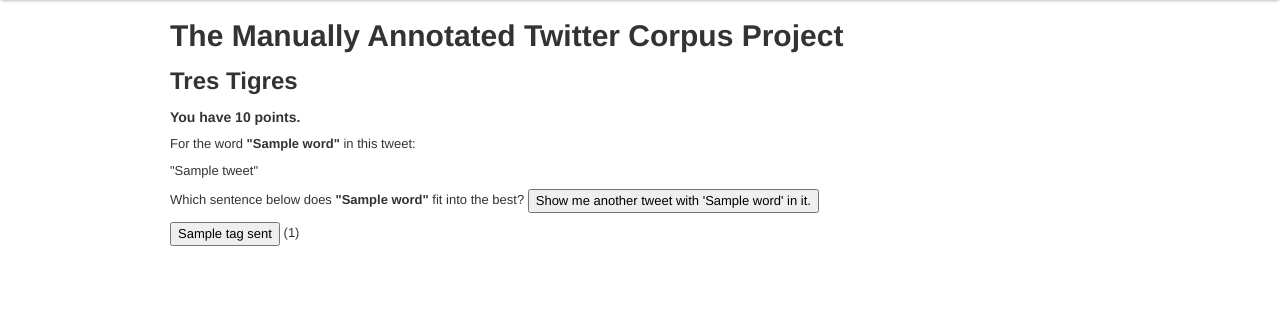
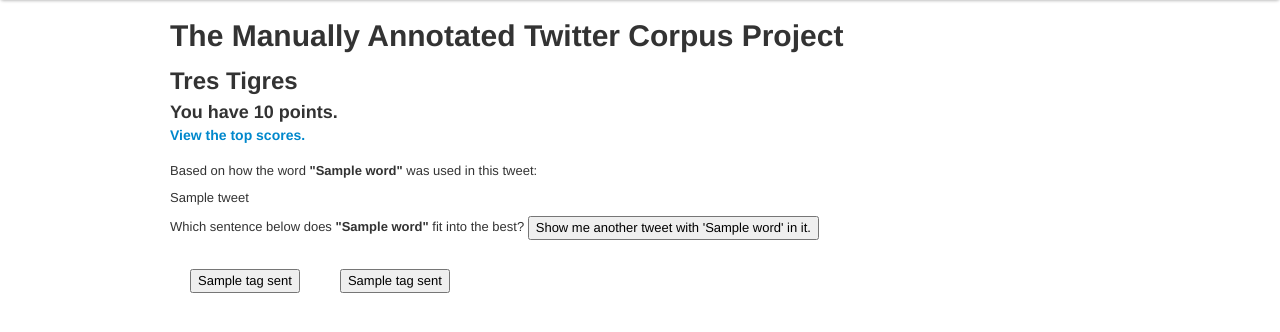
Before and after one commit to rebeccastandig/TheMATCProject, a Flask app: template templates/game.html in a window 1280 px wide. Shown: the part 40-372 px from the top of the page. Run offline with Flask 2, Linux system fonts and the light colour scheme; the template is opened without the code that fills it: most values are stand-ins (such as "Sample title", 1, 10 or a date in 2020).

Commit message:
Refined game view.

```diff
--- a/templates/game.html
+++ b/templates/game.html
@@ -1,55 +1,65 @@
 {% extends "base.html" %}
 {% block body %}
 <h2>Tres Tigres</h2>
+	<div id="scorebox">
+		<h3>You have <span id="points">{{user_points}}</span> points.</h3>
+		<h4><a href="{{url_for('show_points')}}">View the top scores.</a></h4>
+	</div><br>
+<div class="gamebox">
 	<p>
-		<p>
-			<div>
-			<h4>You have <span id="points">{{user_points}}</span> points.</h4>
-		</div>
+		Based on how the word <b>"{{word}}"</b> was used in this tweet:
+	</p>
+	<div id="tweets">
+		<p class="emoji" id="twitter">
+			{{tweet}}
 		</p>
-		<p>
-			For the word <b>"{{word}}"</b> in this tweet:
-		</p>
-		<div id="tweets">
-			<p class="emoji">
-				"{{tweet}}"
-			</p>
-		</div>
+	</div>
 		<p>Which sentence below does <b>"{{word}}"</b> fit into the best?
 			<button class="new_tweet" id="new_tweet">
-				Show me another tweet with '{{word}}' in it.
+			Show me another tweet with '{{word}}' in it.
 			</button>
 		</p>
-		{% for tag_sent in tags_sentences %}
-			<p>
-				<button class="game" id="{{tag_sent[0]}}" value="{{tag_sent[1]}}">
+</div>
+<table border="0" cellpadding="20">
+	<tr>
+		<td>
+		{% for tag_sent in first_half %}
+		<button class="game" id="{{tag_sent[0]}}" value="{{tag_sent[1]}}">
 					{{tag_sent[1]}}
-				</button> ({{tag_sent[0]}})
-			</p>
+			</button>
+		<br>
 		{% endfor %}
-	</p>
+		</td>
+		<td>
+		{% for tag_sent in second_half %}
+		<button class="game" id="{{tag_sent[0]}}" value="{{tag_sent[1]}}">
+					{{tag_sent[1]}}
+			</button>
+		<br>
+		{% endfor %}
+		</td>
+	</tr>
+</table>
 {% endblock %}
-
 
 {% block javascript %}
 <script type="text/javascript">
+	var tweets_gotten = 0;
 	$(document).ready(function(){
 		$('button.game').click(function(){
 			var tag = $(this).attr('id');
 			var word = "{{word}}";
 			$.post("/game", {"tag": tag, "word": word}, function(responseFromServer){
-				console.log(responseFromServer);
-				// what i'd like to do is just return the new page.
-				$("#points").html(responseFromServer)
+				location.reload();
 			});
 
 		});
 		$('button.new_tweet').click(function(){
 			var word = "{{word}}";
 			var tweet = "{{tweet}}";
-			$.post("/game/more_tweets", {"word": word, "tweet": tweet}, function(responseFromServer){
-				console.log(responseFromServer);
-				// how can i do this for more than 1 click on a page?
+			var tweet_list = "{{tweet_list}}"
+			tweets_gotten++
+			$.post("/game/more_tweets", {"word": word, "tweet": tweet, "tweets_gotten": tweets_gotten, "tweet_list": tweet_list}, function(responseFromServer){
 				$('#tweets').append(responseFromServer);
 			});
 		});
```
